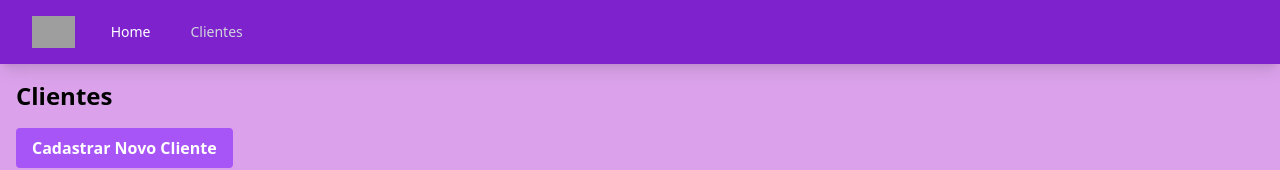
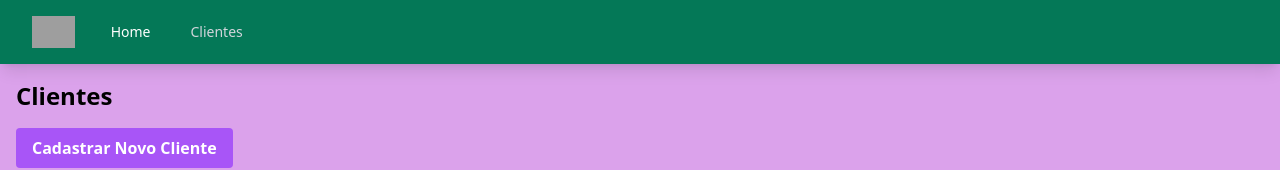
Before and after one commit to lucasguerra12/T4, a React (Create React App) app in the folder frontend/: page /clientes in a window 1280 px wide. Shown: the top 170 px of the page. Built offline with nearby package versions, Linux system fonts and the light colour scheme; no server answers; grey boxes are pictures that could not be loaded.

Commit message:
fix: Update BarraNavegacao styles to use green color scheme

```diff
--- a/frontend/src/componentes/barraNavegacao.tsx
+++ b/frontend/src/componentes/barraNavegacao.tsx
@@ -1,6 +1,6 @@
 export default function BarraNavegacao() {
     return (
-        <nav className="bg-purple-700 shadow-lg">
+        <nav className="bg-green-primary shadow-lg">
             <div className="mx-auto max-w-7xl px-2 sm:px-6 lg:px-8">
                 <div className="relative flex h-16 items-center justify-between">
                     <div className="flex flex-1 items-center justify-start">
@@ -15,8 +15,8 @@
                         </div>
                         <div className="hidden sm:ml-6 sm:block">
                             <div className="flex space-x-4">
-                                <a href="/" className="text-white hover:bg-purple-600 rounded-md px-3 py-2 text-sm font-medium" aria-current="page">Home</a>
-                                <a href="/clientes" className="text-gray-300 hover:bg-purple-600 hover:text-white rounded-md px-3 py-2 text-sm font-medium">Clientes</a>
+                                <a href="/" className="text-white hover:bg-green-dark rounded-md px-3 py-2 text-sm font-medium" aria-current="page">Home</a>
+                                <a href="/clientes" className="text-gray-300 hover:bg-green-dark hover:text-white rounded-md px-3 py-2 text-sm font-medium">Clientes</a>
                             </div>
                         </div>
                     </div>
```
